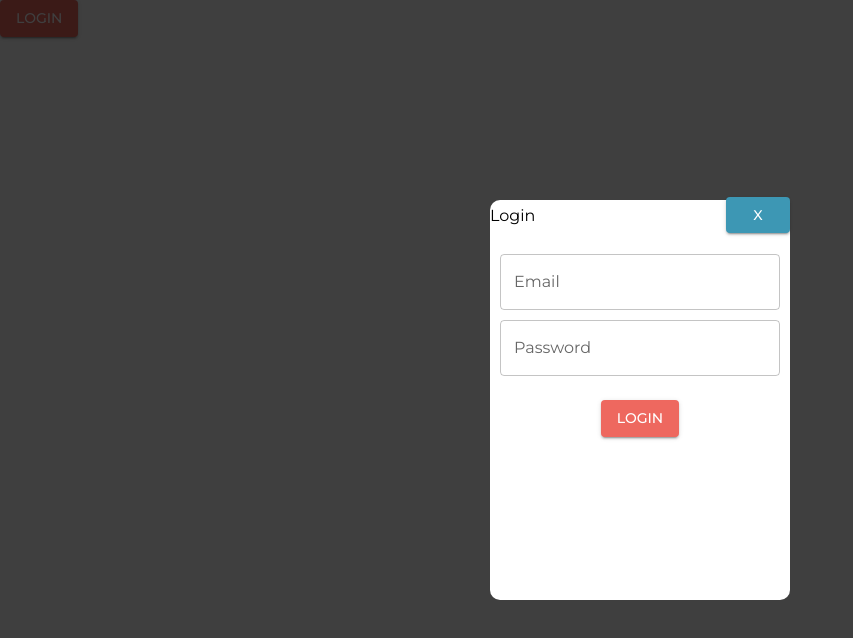
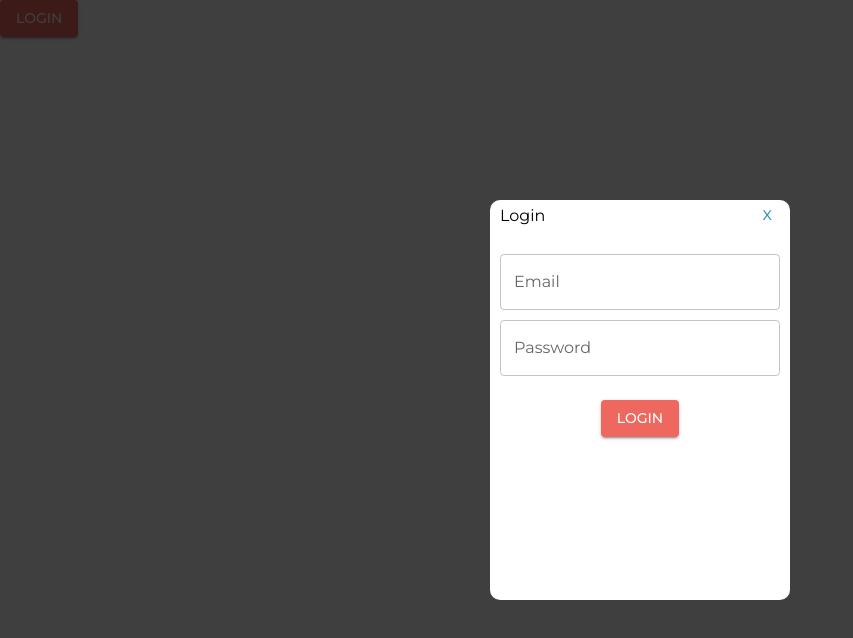
Before and after one commit to arc4dex/OnTrip, a React (Create React App) app: page / in a window 1280 px wide. Both pictures are taken after a click on the button "LOGIN". Shown: the top 638 px of the page, without its empty margins (0-853 px from the left). Built offline with nearby package versions, Linux system fonts and the light colour scheme.

Commit message:
feat:input style and erros message

```diff
--- a/src/components/login/index.jsx
+++ b/src/components/login/index.jsx
@@ -24,9 +24,13 @@ function Login() {
   const handleCloseModal = () => {
     setLoginModal(false);
   };
+
   const formSchema = yup.object().shape({
     email: yup.string().required("Required field").email("Invalid email"),
-    password: yup.string().required("Required field"),
+    password: yup
+      .string()
+      .required("Required field")
+      .min(6, "Password must have at least 6 characters"),
   });
 
   const {
@@ -52,9 +56,9 @@ function Login() {
             <ModalHeader>
               <p>Login</p>
               <Button
-              sx={{width:10}}
+                sx={{ minWidth: "5px" }}
                 onClick={handleCloseModal}
-                variant="contained"
+                variant="text"
                 color="secondary"
               >
                 X
@@ -67,11 +71,13 @@ function Login() {
                 {...register("email")}
                 label="Email"
                 variant="outlined"
+                color="secondary"
               />
               <StyledTextField
                 error={errors.password?.message}
                 helperText={errors.password?.message}
                 {...register("password")}
+                color="secondary"
                 type="password"
                 label="Password"
                 variant="outlined"
--- a/src/components/login/style.js
+++ b/src/components/login/style.js
@@ -20,7 +20,8 @@ display: flex;
   flex-direction: row;
   justify-content: space-between;
   align-items: center;
-`
+  padding: 10px;
+`;
 
 export const ModalContainer = styled.div`
   width: 100%;
@@ -38,8 +39,6 @@ export const ModalContainer = styled.div`
   position: fixed;
 `;
 
-
-
 export const StyledForm = styled.form`
   width: 100%;
   height: 150px;
```
Lines whose indentation alone changed are shown as unchanged.
